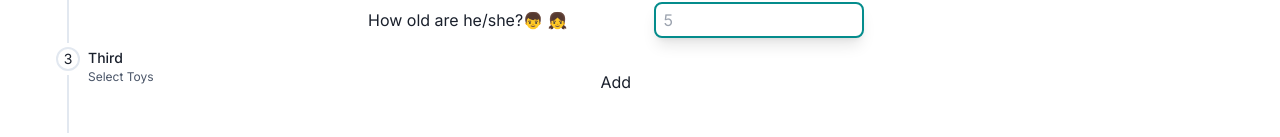
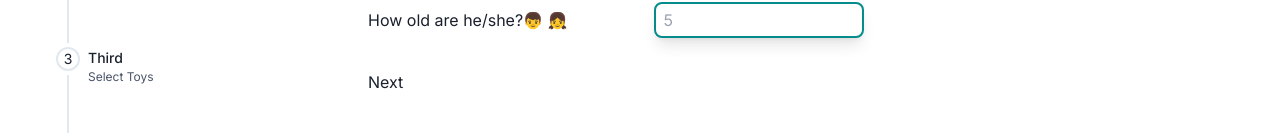
Before and after one commit to nadinestrella/GiftList, a Next.js app: page /login in a window 1280 px wide. Shown: the part 234-371 px from the top of the page. Built offline with nearby package versions, Linux system fonts and the light colour scheme.

Commit message:
useContext and login

```diff
--- a/src/app/components/Categories.tsx
+++ b/src/app/components/Categories.tsx
@@ -1,4 +1,6 @@
 import React from 'react';
+import { InputForm } from './ui/InputForm';
+import { useForm, SubmitHandler } from 'react-hook-form';
 
 import Image from 'next/image';
 
--- a/src/app/components/Login.tsx
+++ b/src/app/components/Login.tsx
@@ -1,16 +1,7 @@
 import React, { ChangeEvent } from 'react';
 import { InputForm } from './ui/InputForm';
 import { useForm, SubmitHandler } from 'react-hook-form';
-
-// interface LoginProps {
-//   kidName: string;
-//   handleKidName: (value: string) => void;
-//   handleParentName: (value: string) => void;
-//   parentName: string;
-//   handleParentEmail?: (value: string) => void;
-//   kidAge: number;
-//   handleKidAge: (value: string) => void;
-// }
+import { useUser } from '../context/UseContext';
 
 interface IFormInput {
   parentName: string;
@@ -18,14 +9,20 @@ interface IFormInput {
   kidAge: number;
 }
 
-export const Login: React.FC = () => {
+export const Login: React.FC<{
+  goToNext: () => void;
+}> = ({ goToNext }) => {
   const {
     register,
     handleSubmit,
     formState: { errors },
   } = useForm<IFormInput>();
+  const { updateData } = useUser();
 
-  const onSubmit: SubmitHandler<IFormInput> = (data: any) => console.log(data);
+  const onSubmit: SubmitHandler<IFormInput> = (data: any) => {
+    updateData(data);
+    goToNext();
+  };
 
   return (
     <div className="flex flex-col items-center justify-center  gap-4 md:pl-14">
@@ -44,7 +41,7 @@ export const Login: React.FC = () => {
         />
 
         <span
-          className={`text-red-600 text-xs ${
+          className={`text-red-600 text-xs lg:text-right ${
             errors.parentName ? 'visible' : 'invisible'
           }`}
         >
@@ -64,7 +61,7 @@ export const Login: React.FC = () => {
           })}
         />
         <span
-          className={`text-red-600 text-xs ${
+          className={`text-red-600 text-xs lg:text-right ${
             errors.kidName ? 'visible' : 'invisible'
           }`}
         >
@@ -83,13 +80,15 @@ export const Login: React.FC = () => {
           type="number"
         />
         <span
-          className={`text-red-600 text-xs ${
+          className={`text-red-600 text-xs lg:text-right ${
             errors.kidAge ? 'visible' : 'invisible'
           }`}
         >
           {errors.kidAge?.message || ' '}
         </span>
-        <button type="submit">Add</button>
+        <div>
+          <button type="submit">Next </button>
+        </div>
       </form>
     </div>
   );
--- a/src/app/components/ui/StepNavigation.tsx
+++ b/src/app/components/ui/StepNavigation.tsx
@@ -1,4 +1,3 @@
-import { useSteps } from '@chakra-ui/stepper';
 import { FontAwesomeIcon } from '@fortawesome/react-fontawesome';
 import { faArrowRight } from '@fortawesome/free-solid-svg-icons';
 import { faArrowLeft } from '@fortawesome/free-solid-svg-icons';
--- /dev/null
+++ b/src/app/context/UseContext.tsx
@@ -0,0 +1,47 @@
+import React, { createContext, useContext, useState } from 'react';
+
+type ContextProps = {
+  children: React.ReactNode;
+};
+
+interface Data {
+  parentName: string;
+  kidName: string;
+  kidAge: number;
+  //   categories: { [key: string]: string };
+  //   toySelected:
+  //   Filters:
+}
+
+type UserContextValue = {
+  data: Partial<Data>;
+  updateData: (update: Partial<Data>) => void;
+};
+
+export const UserContext = createContext<UserContextValue | undefined>(
+  undefined
+);
+
+export const useUser = () => {
+  const context = useContext(UserContext);
+
+  if (!context) throw new Error('useUser must be used inside a UserProvider');
+
+  return context;
+};
+
+export const UserProvider = ({ children }: ContextProps) => {
+  const [data, setData] = useState<Partial<Data>>({});
+
+  const updateData = (update: Partial<Data>) => {
+    setData((data) => ({ ...data, ...update }));
+  };
+
+  console.log({ data });
+
+  return (
+    <UserContext.Provider value={{ data, updateData }}>
+      {children}
+    </UserContext.Provider>
+  );
+};
--- a/src/app/login/page.tsx
+++ b/src/app/login/page.tsx
@@ -14,6 +14,7 @@ import { StepperUI } from '../components/StepperUI';
 import { StepNavigation } from '../components/ui/StepNavigation';
 import { useSteps } from '@chakra-ui/stepper';
 import { PageLayout } from '../components/PageLayout';
+import { UserProvider } from '../context/UseContext';
 
 export default function Home() {
   const { activeStep, goToNext, goToPrevious } = useSteps({
@@ -21,23 +22,23 @@ export default function Home() {
     count: 4,
   });
 
-  const [parentName, setparentName] = useState<string>('');
-  const [kidName, setKidName] = useState<string>('');
+  // const [parentName, setparentName] = useState<string>('');
+  // const [kidName, setKidName] = useState<string>('');
   const [filters, setFilters] = useState<Filters>({ age: '', categories: [] });
   const [toysSelected, setToysSelected] = useState<Toy[]>([]);
 
   const categories = toys.map((toy) => toy.category);
   const uniqueCategories = [...new Set(categories)];
 
-  const handleKidName = (value: string) => {
-    setKidName(value);
-    objectToExport.setInLocalStorage('kidName', value);
-  };
+  // const handleKidName = (value: string) => {
+  //   setKidName(value);
+  //   objectToExport.setInLocalStorage('kidName', value);
+  // };
 
-  const handleParentName = (value: string) => {
-    setparentName(value);
-    objectToExport.setInLocalStorage('parentName', value);
-  };
+  // const handleParentName = (value: string) => {
+  //   setparentName(value);
+  //   objectToExport.setInLocalStorage('parentName', value);
+  // };
 
   const onCateoriesChange = (event: React.ChangeEvent<HTMLInputElement>) => {
     const categoryClicked = event.target.value;
@@ -85,23 +86,15 @@ export default function Home() {
     <PageLayout
       sidebar={<StepperUI step={activeStep} />}
       content={
+        <UserProvider>
           <div className="pt-11">
-          {activeStep === 0 ? (
-            <Login
-              kidName={kidName}
-              handleKidName={handleKidName}
-              handleParentName={handleParentName}
-              parentName={parentName}
-              kidAge={Number(filters.age)}
-              handleKidAge={handleKidAge}
-            />
-          ) : null}
+            {activeStep === 0 ? <Login goToNext={goToNext} /> : null}
             {activeStep === 1 ? (
               <Categories
                 uniqueCategories={uniqueCategories}
                 onCateoriesChange={onCateoriesChange}
                 selectedCategories={filters.categories}
-              kidName={kidName}
+                // kidName={kidName}
               />
             ) : null}
             {activeStep === 2 ? (
@@ -125,6 +118,7 @@ export default function Home() {
               />
             ) : null}
           </div>
+        </UserProvider>
       }
       navigation={
         <StepNavigation
--- a/src/app/services/localStorage.tsx
+++ b/src/app/services/localStorage.tsx
@@ -1,6 +1,6 @@
 const setInLocalStorage = (key: string, value: any) => {
   const stringifyData = JSON.stringify(value);
-  localStorage.setItem('data', stringifyData);
+  localStorage.setItem(key, stringifyData);
 };
 
 const getFromLocalStorage = (key: string, defaultValue: any) => {
```
Lines whose indentation alone changed are shown as unchanged.
